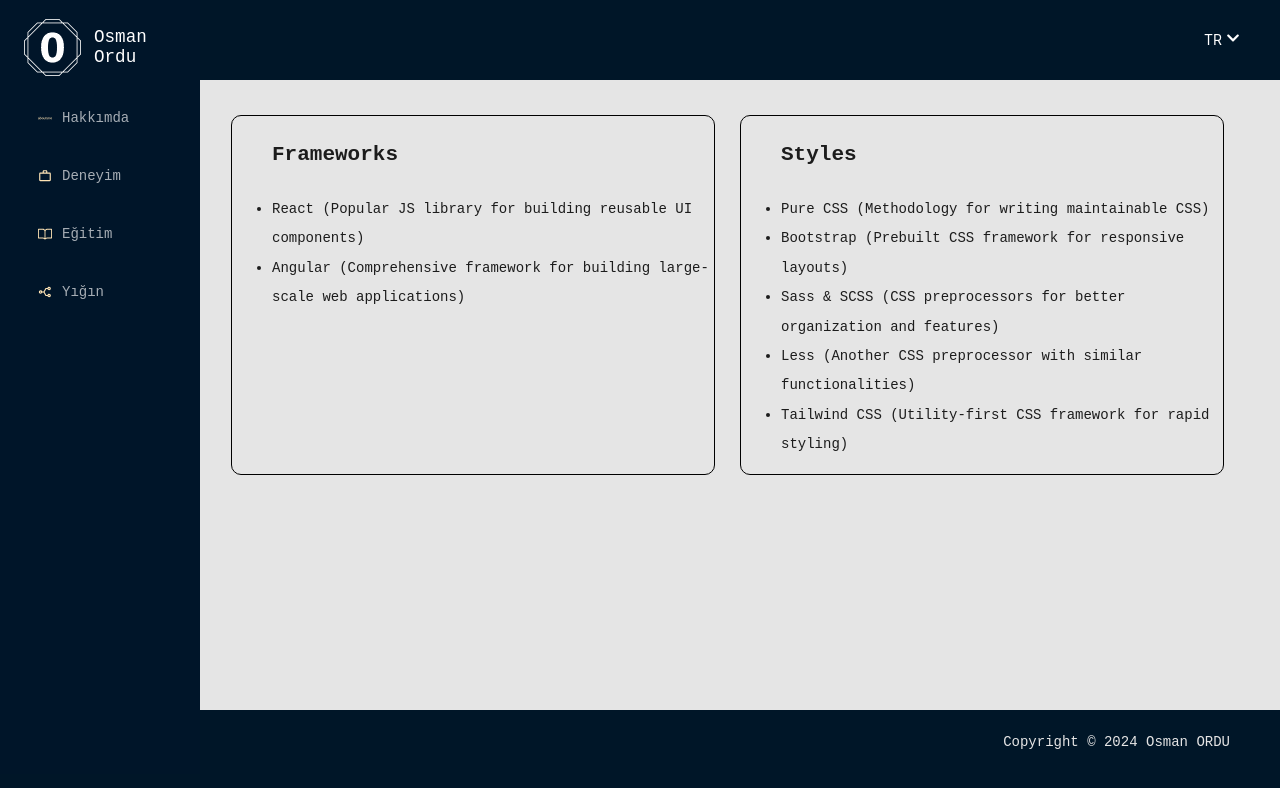
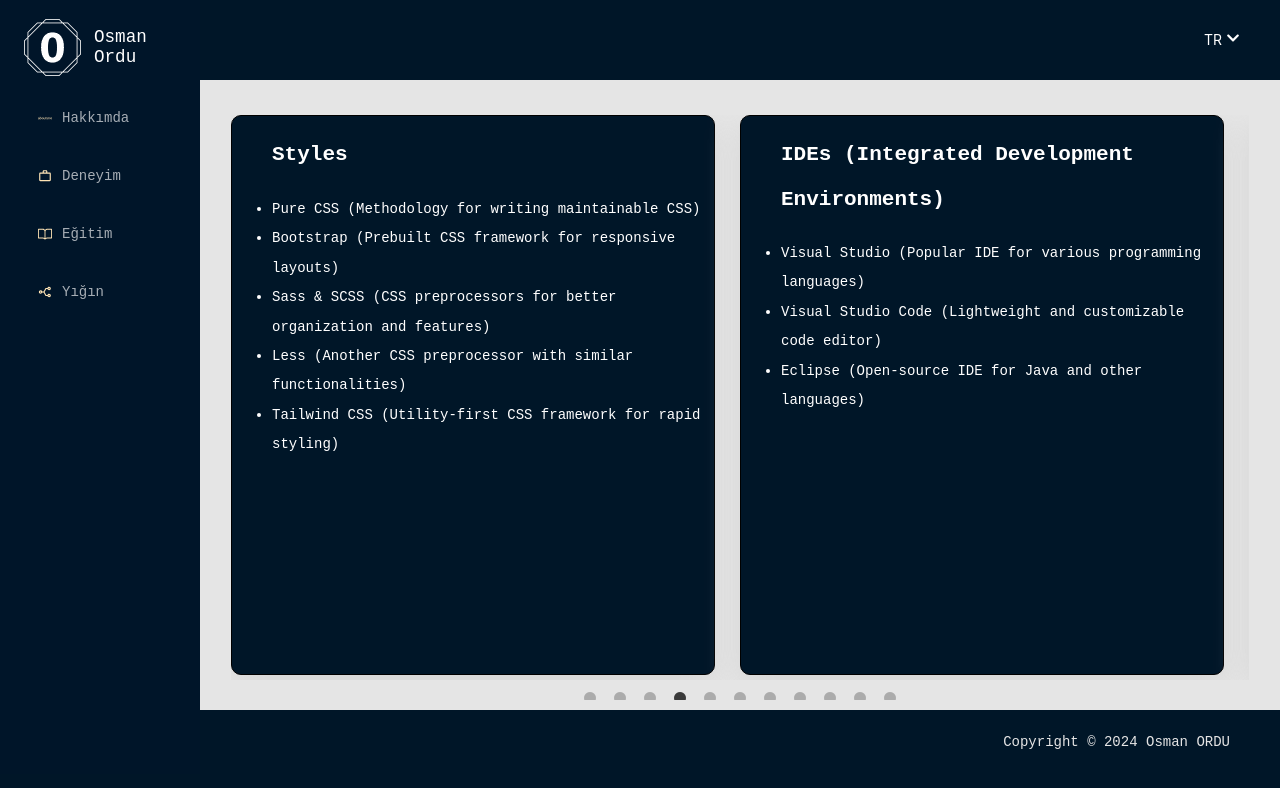
Before and after one commit to Osman-ordu/porfolio, a React (Vite) app: page /stack in a window 1280 px wide. Shown: the top 788 px of the page. Built offline with nearby package versions, Linux system fonts and the light colour scheme; a web font is replaced by a local one.

Commit message:
Slider settings and styles fixes

```diff
--- a/src/App.css
+++ b/src/App.css
@@ -6,3 +6,7 @@ body {
   max-width: 1540px;
   background-color: #001628;
 }
+.slick-dots li button:before{
+  font-size: 14px;
+  margin-top: 5px;
+}
--- a/src/components/slider/index.jsx
+++ b/src/components/slider/index.jsx
@@ -5,12 +5,13 @@ import 'slick-carousel/slick/slick-theme.css';
 const CSlider = ({children}) => {
     const settings = {
         autoplay: true,
-        autoplaySpeed: 2000,
+        autoplaySpeed: 1500,
         infinite: true,
-        speed: 300,
+        speed: 200,
         slidesToShow: 2,
         slidesToScroll: 1,
-        arrows:false
+        arrows:false,
+        dots:true
       };
   return (
     <Slider {...settings}>
--- a/src/pages/stack/styles.module.scss
+++ b/src/pages/stack/styles.module.scss
@@ -1,12 +1,18 @@
 @import "../../styles/center.scss";
+@import "../../styles/box-shadow.scss";
 
 .c-stack {
 
     &__card {
         @include displayCenterDrCol();
+        @include boxShadowAll();
         max-width: 95%;
         border: 1px solid #000;
         border-radius: 10px;
-        height: 45vh;
+        min-height: 70vh;
+        cursor: grab;
+        background-color: #001628;
+        color:#fff;
+
     }
 }
```
